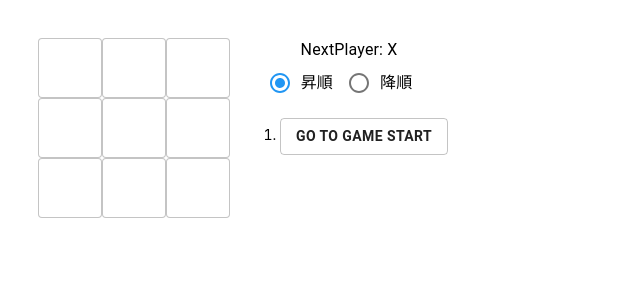
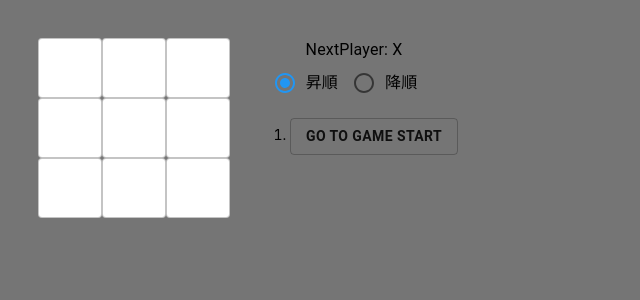
Before and after one commit to hwld/react-sample, a React (Create React App) app: page / in a window 1280 px wide. Shown: the top 300 px of the page, without its empty margins (0-640 px from the left). Built offline with nearby package versions, Linux system fonts and the light colour scheme.

Commit message:
追加したcssをすべてstyled-componentsで作り変えた

```diff
--- a/src/App.css
+++ b/src/App.css
@@ -1,7 +1,7 @@
 .App {
   display: flex;
   flex-wrap: wrap;
-  text-align: center
+  text-align: center;
 }
 
 .App-logo {
--- a/src/components/Board.tsx
+++ b/src/components/Board.tsx
@@ -1,11 +1,20 @@
 import React from 'react';
 import Square from 'components/Square';
+import styled from 'styled-components';
 
 interface BoardProp {
   squares: (string | null)[];
   winFactors: (number | null)[];
   onClick: (i: number) => void;
 }
+
+const BoardRow = styled.div`
+  &::after {
+    clear: both;
+    content: '';
+    display: table;
+  }
+`;
 
 const Board: React.FC<BoardProp> = ({ squares, winFactors, onClick }) => {
   const renderSquare = (i: number) => (
@@ -20,9 +29,9 @@ const Board: React.FC<BoardProp> = ({ squares, winFactors, onClick }) => {
   return (
     <div>
       {[...Array(3)].map((_, i) => (
-        <div className="board-row" key={Math.random()}>
+        <BoardRow key={Math.random()}>
           {[...Array(3)].map((__, j) => renderSquare(3 * i + j))}
-        </div>
+        </BoardRow>
       ))}
     </div>
   );
--- a/src/components/Game.tsx
+++ b/src/components/Game.tsx
@@ -6,6 +6,17 @@ import HistoryList from 'components/HistoryList';
 import { junpTo, addNextMove } from 'stores/game';
 import { useDispatch, useSelector } from 'react-redux';
 import { RootState } from 'stores';
+import styled from 'styled-components';
+
+const GameRoot = styled.div`
+  display: flex;
+  flex-direction: row;
+  margin: 30px;
+`;
+
+const GameInfo = styled.div`
+  margin-left: 20px;
+`;
 
 const Game: React.FC = () => {
   const dispatch = useDispatch();
@@ -14,23 +25,23 @@ const Game: React.FC = () => {
   );
 
   return (
-    <div className="game">
-      <div className="game-board">
+    <GameRoot>
+      <div>
         <Board
           squares={history[stepNumber].squares}
           winFactors={gameStatus.winFactors}
           onClick={i => dispatch(addNextMove(i))}
         />
       </div>
-      <div className="game-info">
+      <GameInfo>
         <GameStatus status={gameStatus} nextPlayer={xIsNext ? 'X' : 'O'} />
         <HistoryList
           history={history}
           stepNum={stepNumber}
           jumpTo={i => dispatch(junpTo(i))}
         />
-      </div>
-    </div>
+      </GameInfo>
+    </GameRoot>
   );
 };
 
--- a/src/components/HistoryList.tsx
+++ b/src/components/HistoryList.tsx
@@ -7,13 +7,28 @@ import {
   FormControlLabel,
   Radio,
 } from '@material-ui/core';
+import styled from 'styled-components';
 
+// type
 interface HistoryListProps {
   history: HistoryItem[];
   stepNum: number;
   jumpTo: (move: number) => void;
 }
 
+// style
+const StyledHistoryItem = styled(({ selected, children, ...props }) => (
+  <Button {...props}>{children}</Button>
+))`
+  font-weight: ${props => (props.selected ? 'bold' : 'normal')};
+`;
+
+const StyledHistoryList = styled.ol<{ isAsc: boolean }>`
+  display: flex;
+  flex-direction: ${props => (props.isAsc ? 'column' : 'column-reverse')};
+`;
+
+// component
 const HistoryList: React.FC<HistoryListProps> = ({
   history,
   stepNum,
@@ -32,13 +47,13 @@ const HistoryList: React.FC<HistoryListProps> = ({
 
     return (
       <li key={step.id}>
-        <Button
+        <StyledHistoryItem
           variant="outlined"
-          className={stepNum === move ? 'selected' : ''}
+          selected={stepNum === move}
           onClick={() => jumpTo(move)}
         >
           {desc}
-        </Button>
+        </StyledHistoryItem>
       </li>
     );
   });
@@ -63,9 +78,7 @@ const HistoryList: React.FC<HistoryListProps> = ({
         </RadioGroup>
       </FormControl>
 
-      <ol className={value === 'asc' ? 'history-list' : 'history-list-reverse'}>
-        {moves}
-      </ol>
+      <StyledHistoryList isAsc={value === 'asc'}>{moves}</StyledHistoryList>
     </>
   );
 };
--- a/src/index.css
+++ b/src/index.css
@@ -1,4 +1,5 @@
 body {
+  background-color: #757575;
   font: 14px 'Century Gothic', Futura, sans-serif;
   font-family: -apple-system, BlinkMacSystemFont, 'Segoe UI', 'Roboto', 'Oxygen',
     'Ubuntu', 'Cantarell', 'Fira Sans', 'Droid Sans', 'Helvetica Neue',
@@ -12,45 +13,6 @@ code {
     monospace;
 }
 
-ol, ul {
-  padding-left: 30px;
-}
-
-
-button.selected{
-  font-weight: bold;
-}
-
-.board-row::after {
-  clear: both;
-  content: '';
-  display: table;
-}
-
-.status {
-  margin-bottom: 10px;
-}
-
 .kbd-navigation .square:focus {
   background: #ddd;
 }
-
-.game {
-  display: flex;
-  flex-direction: row;
-  margin: 30px;
-}
-
-.game-info {
-  margin-left: 20px;
-}
-
-.histor-list{
-  display: flex;
-  flex-direction: column;
-}
-
-.history-list-reverse{
-  display: flex;
-  flex-direction: column-reverse;
-}
```
